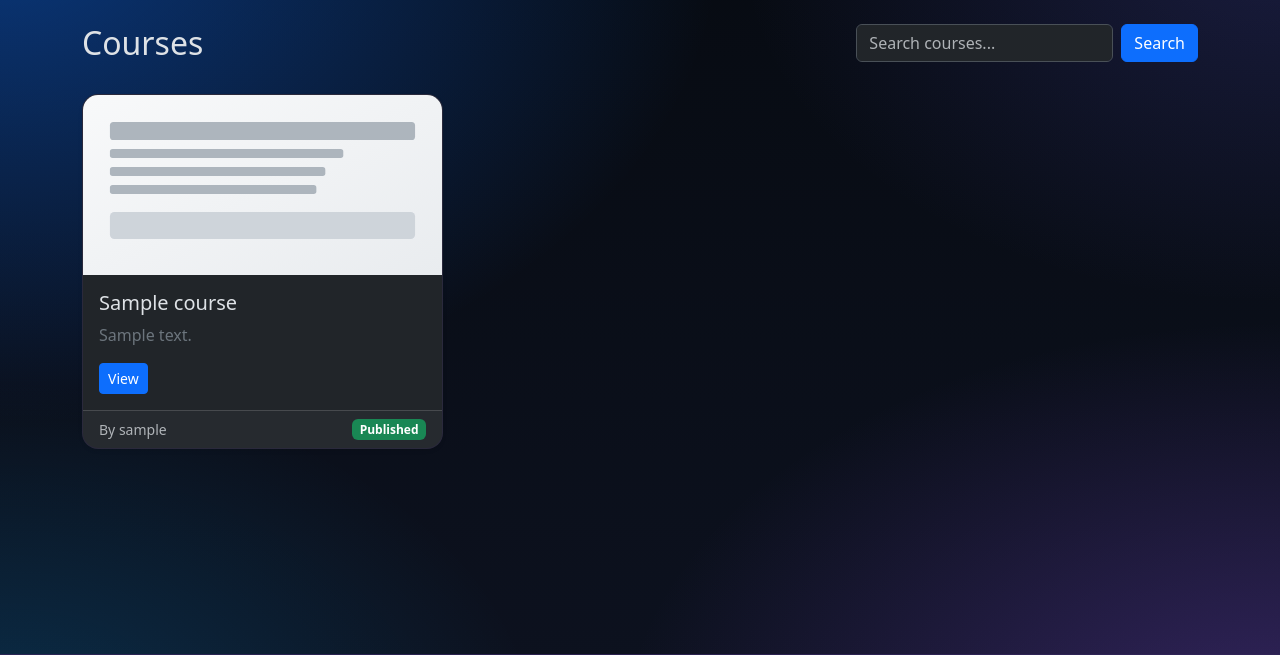
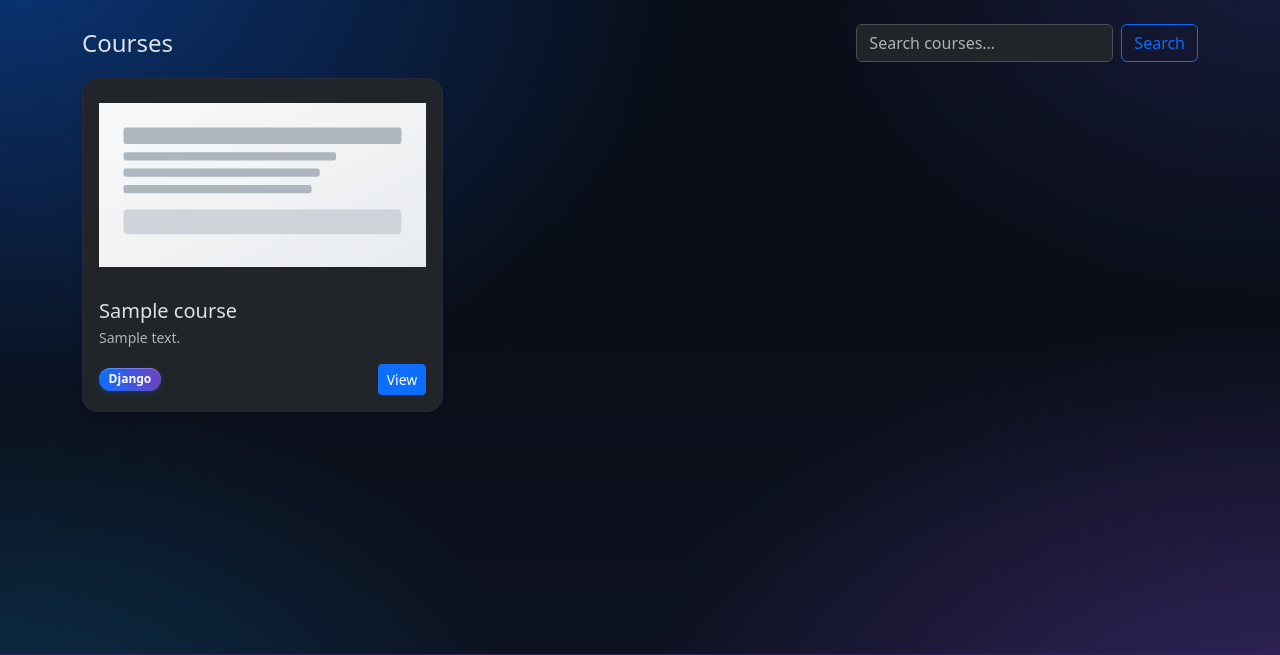
Before and after one commit to valentinsw/SkillForge, a Django app: page /courses/ in a window 1280 px wide. Shown: the part 57-712 px from the top of the page. Run offline with Django 5.2, Linux system fonts and the light colour scheme; tables that the repository leaves empty hold one stand-in row (values such as "Sample post").

Commit message:
courses: real search filtering + UX
- Filter by ?q across title/short_description/description
- Only show is_published courses
- Preserve query in input; show result count & no-results state
- Keep slug detail route; add pagination (12/page)

```diff
--- a/courses/urls.py
+++ b/courses/urls.py
@@ -2,6 +2,7 @@ from django.urls import path
 from .views import CourseListView, CourseDetailView
 
 app_name = "courses"
+
 urlpatterns = [
     path("", CourseListView.as_view(), name="list"),
     path("<slug:slug>/", CourseDetailView.as_view(), name="detail"),
--- a/courses/views.py
+++ b/courses/views.py
@@ -1,12 +1,36 @@
+from django.db.models import Q
 from django.views.generic import ListView, DetailView
 from .models import Course
 
+
 class CourseListView(ListView):
+    model = Course
     template_name = "courses/course_list.html"
-    queryset = Course.objects.filter(is_published=True).select_related("created_by")
+    context_object_name = "courses"
+    paginate_by = 12
+
+    def get_queryset(self):
+        qs = Course.objects.filter(is_published=True).order_by("-created_at")
+        q = (self.request.GET.get("q") or "").strip()
+        if q:
+            qs = qs.filter(
+                Q(title__icontains=q)
+                | Q(short_description__icontains=q)
+                | Q(description__icontains=q)
+            )
+        return qs
+
+    def get_context_data(self, **kwargs):
+        ctx = super().get_context_data(**kwargs)
+        q = (self.request.GET.get("q") or "").strip()
+        ctx["q"] = q
+        ctx["result_count"] = self.get_queryset().count()
+        return ctx
+
 
 class CourseDetailView(DetailView):
-    template_name = "courses/course_detail.html"
     model = Course
     slug_field = "slug"
     slug_url_kwarg = "slug"
+    template_name = "courses/course_detail.html"
+    context_object_name = "course"
--- a/templates/courses/course_list.html
+++ b/templates/courses/course_list.html
@@ -1,39 +1,72 @@
 {% extends "base.html" %}
 {% load static %}
-{% block title %}Courses · SkillForge{% endblock %}
+{% block title %}Courses{% endblock %}
+
 {% block content %}
-<div class="d-flex flex-wrap justify-content-between align-items-end mb-3 gap-2">
-  <h2 class="mb-0">Courses</h2>
-  <form method="get" class="d-flex" role="search">
-    <input name="q" value="{{ request.GET.q }}" class="form-control" type="search" placeholder="Search courses..." aria-label="Search">
-    <button class="btn btn-primary ms-2" type="submit">Search</button>
+<div class="d-flex align-items-center justify-content-between mb-3">
+  <h1 class="h4 mb-0">Courses</h1>
+  <form class="d-flex" role="search" method="get" action=".">
+    <input
+      class="form-control me-2"
+      type="search"
+      name="q"
+      placeholder="Search courses…"
+      value="{{ q|default:'' }}"
+      aria-label="Search">
+    <button class="btn btn-outline-primary" type="submit">Search</button>
   </form>
 </div>
 
-<div class="row row-cols-1 row-cols-sm-2 row-cols-lg-3 g-3 mt-1">
-  {% for c in object_list %}
-  <div class="col">
-    <div class="card h-100 course-card shadow-sm">
-      <img src="{% static 'img/course-placeholder.svg' %}" class="card-img-top" alt="">
-      <div class="card-body">
-        <h5 class="card-title">{{ c.title }}</h5>
-        <p class="card-text text-secondary">{{ c.short_description|truncatechars:120 }}</p>
-        <a class="btn btn-sm btn-primary" href="{{ c.get_absolute_url }}">View</a>
-      </div>
-      <div class="card-footer d-flex justify-content-between align-items-center">
-        <small class="text-muted">By {{ c.created_by.username }}</small>
-        {% if c.is_published %}
-          <span class="badge text-bg-success">Published</span>
-        {% else %}
-          <span class="badge text-bg-secondary">Draft</span>
-        {% endif %}
+{% if q %}
+  <p class="text-muted small mb-3">
+    Showing {{ result_count }} result{{ result_count|pluralize }} for “{{ q }}”.
+    <a href="{% url 'courses:list' %}">Clear</a>
+  </p>
+{% endif %}
+
+<div class="row g-3">
+  {% for c in courses %}
+    <div class="col-md-6 col-lg-4">
+      <div class="card h-100 shadow-sm course-card">
+        <img class="card-img-top p-3 pt-4" src="{% static 'img/course-placeholder.svg' %}" alt="Course">
+        <div class="card-body d-flex flex-column">
+          <h5 class="card-title mb-1">{{ c.title }}</h5>
+          <p class="card-text text-muted small mb-3">{{ c.short_description }}</p>
+          <div class="mt-auto d-flex justify-content-between align-items-center">
+            <span class="badge badge-gradient">Django</span>
+            <a class="btn btn-sm btn-primary" href="{% url 'courses:detail' c.slug %}">View</a>
+          </div>
+        </div>
       </div>
     </div>
-  </div>
   {% empty %}
-    <p class="text-muted">No courses found.</p>
+    <div class="col-12">
+      {% if q %}
+        <div class="alert alert-warning">
+          No courses matched “{{ q }}”. Try a different term.
+        </div>
+      {% else %}
+        <div class="alert alert-info">No courses yet.</div>
+      {% endif %}
+    </div>
   {% endfor %}
 </div>
 
-{% include "partials/_pagination.html" %}
+{% if is_paginated %}
+  <nav class="mt-3">
+    <ul class="pagination">
+      {% if page_obj.has_previous %}
+        <li class="page-item">
+          <a class="page-link" href="?q={{ q }}&page={{ page_obj.previous_page_number }}">Previous</a>
+        </li>
+      {% endif %}
+      <li class="page-item disabled"><span class="page-link">Page {{ page_obj.number }} of {{ page_obj.paginator.num_pages }}</span></li>
+      {% if page_obj.has_next %}
+        <li class="page-item">
+          <a class="page-link" href="?q={{ q }}&page={{ page_obj.next_page_number }}">Next</a>
+        </li>
+      {% endif %}
+    </ul>
+  </nav>
+{% endif %}
 {% endblock %}
```
